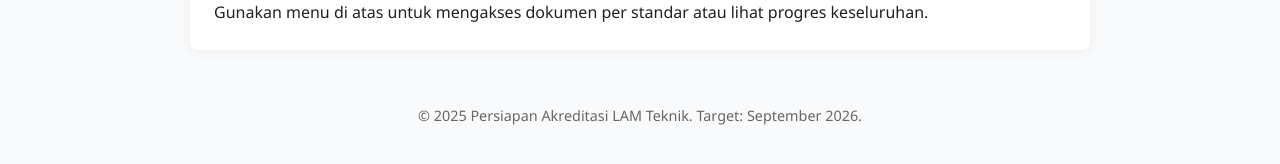
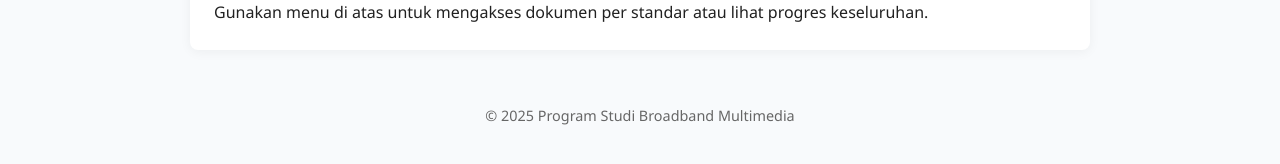
Before and after one commit to portal-psbm/aksi26, a Jekyll site: the page built from index.md, in a window 1280 px wide. Shown: the part 244-408 px from the top of the page. Built offline with Jekyll 4.4.1, drawn with Linux system fonts in a browser that asks for light colours.

Commit message:
Update default.html

```diff
--- a/_layouts/default.html
+++ b/_layouts/default.html
@@ -153,7 +153,7 @@
   </div>
 
   <footer>
-    &copy; {{ 'now' | date: "%Y" }} Persiapan Akreditasi LAM Teknik. Target: September 2026.
+    &copy; {{ 'now' | date: "%Y" }} Program Studi Broadband Multimedia
   </footer>
 </body>
 </html>
```
